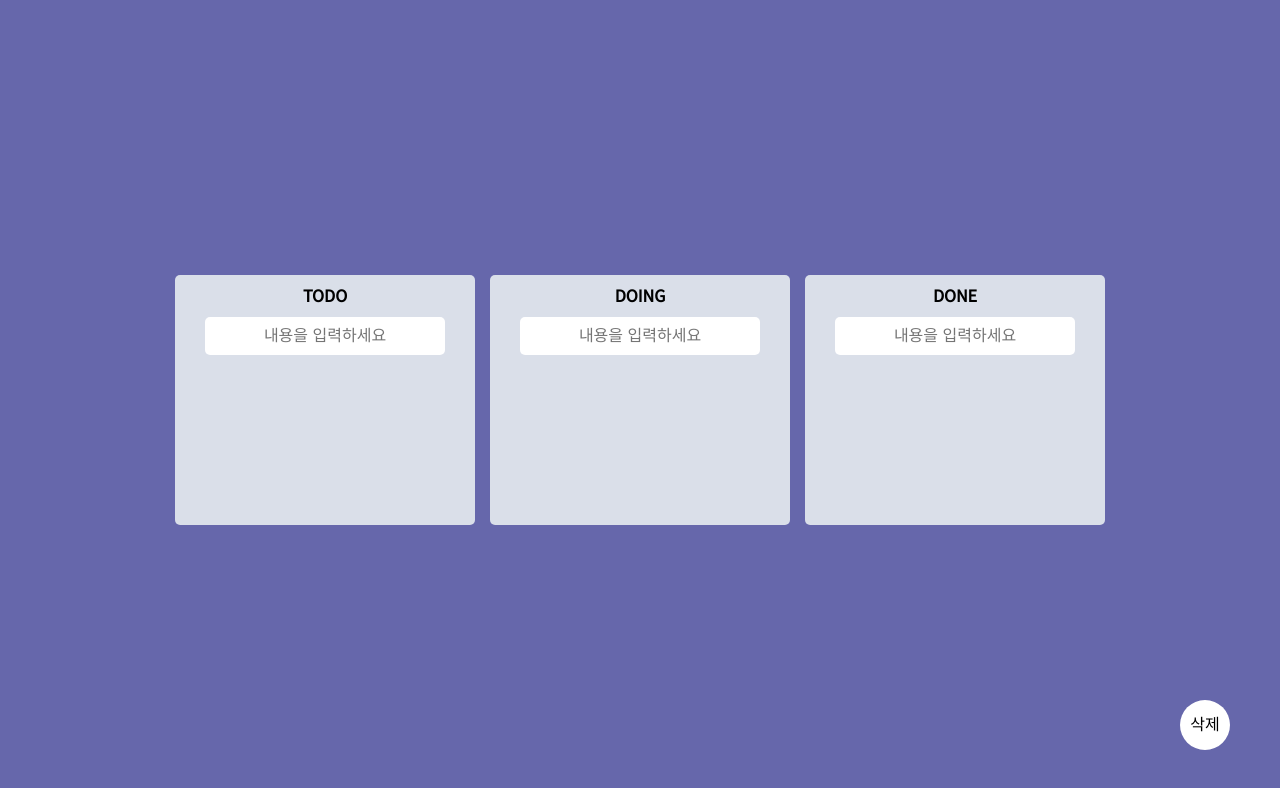
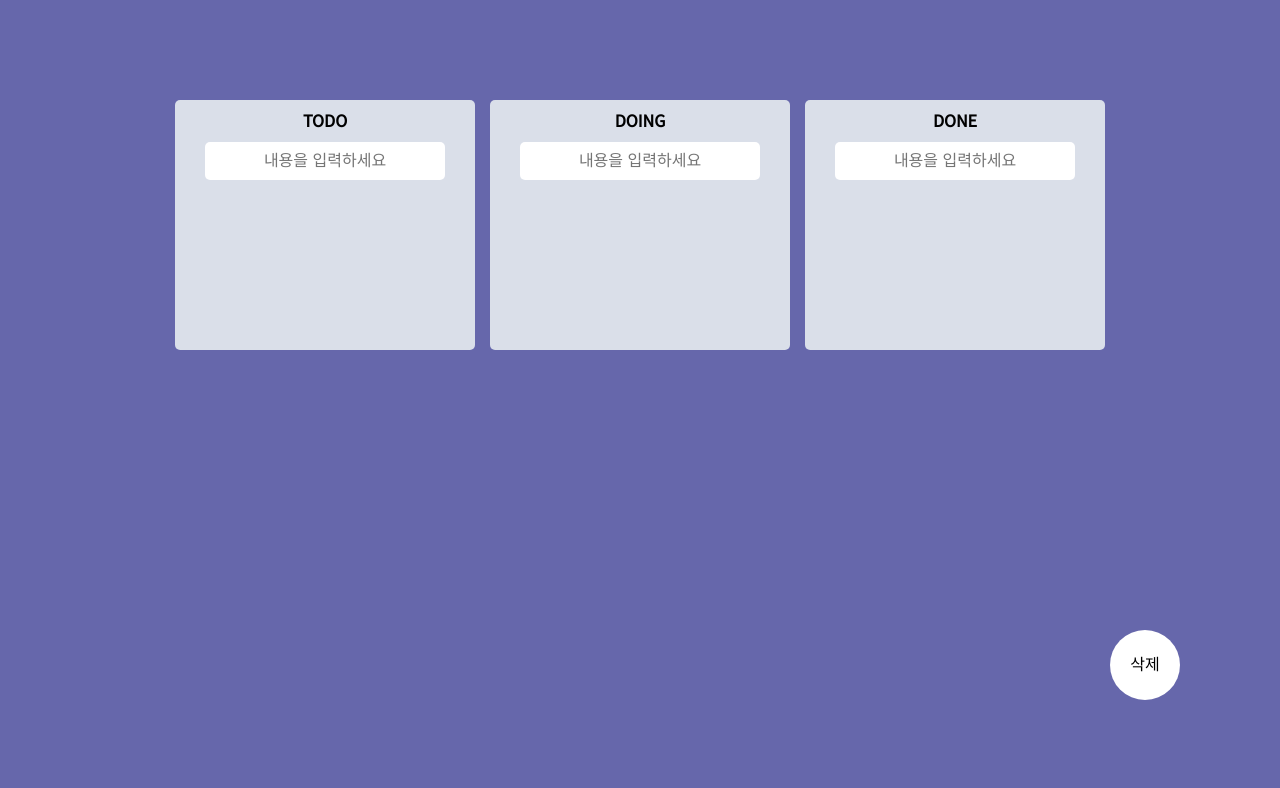
Before and after one commit to jmpark-JYG/react-study, a React (Create React App) app: page / in a window 1280 px wide. Shown: the top 788 px of the page. Built offline with nearby package versions, Linux system fonts and the light colour scheme.

Commit message:
fix: Trash 위치 조정

```diff
--- a/src/App.tsx
+++ b/src/App.tsx
@@ -28,6 +28,7 @@ function App() {
     const sourceBoard = [...boards[source.droppableId]];
     const todo = sourceBoard[source.index];
     if (destination.droppableId === "trash") {
+      // 삭제
       sourceBoard.splice(source.index, 1);
       setBoards({
         ...boards,
@@ -61,8 +62,8 @@ function App() {
             <Board key={boardId} boardId={boardId} todos={boards[boardId]} />
           ))}
         </Boards>
-        <Trash />
       </Wrapper>
+      <Trash />
     </DragDropContext>
   );
 }
@@ -72,8 +73,9 @@ const Wrapper = styled.div`
   height: 100vh;
   display: flex;
   margin: 0 auto;
+  padding: 100px 10px 10px;
   justify-content: center;
-  align-items: center;
+  align-items: top;
   overflow: hidden;
 `;
 
--- a/src/components/todo/Trash.tsx
+++ b/src/components/todo/Trash.tsx
@@ -1,20 +1,5 @@
 import { Droppable } from "react-beautiful-dnd";
 import styled from "styled-components";
-
-const Arae = styled.div<{ isDraggingOver: boolean }>`
-  width: 50px;
-  height: 50px;
-  position: absolute;
-  right: 50px;
-  bottom: 50px;
-  display: flex;
-  justify-content: center;
-  align-items: center;
-  background-color: ${(props) => (props.isDraggingOver ? "red" : "white")};
-  border-radius: 50%;
-  transform: scale(${(props) => (props.isDraggingOver ? "1.4" : "1")});
-  transition: transform 0.5s ease-in-out;
-`;
 
 function Trash() {
   return (
@@ -31,4 +16,19 @@ function Trash() {
   );
 }
 
+const Arae = styled.div<{ isDraggingOver: boolean }>`
+  width: 70px;
+  height: 70px;
+  position: fixed;
+  right: 100px;
+  bottom: 100px;
+  display: flex;
+  justify-content: center;
+  align-items: center;
+  background-color: ${(props) => (props.isDraggingOver ? "tomato" : "white")};
+  border-radius: 50%;
+  transform: scale(${(props) => (props.isDraggingOver ? "1.5" : "1")});
+  transition: transform 0.5s ease-in-out;
+`;
+
 export default Trash;
```
